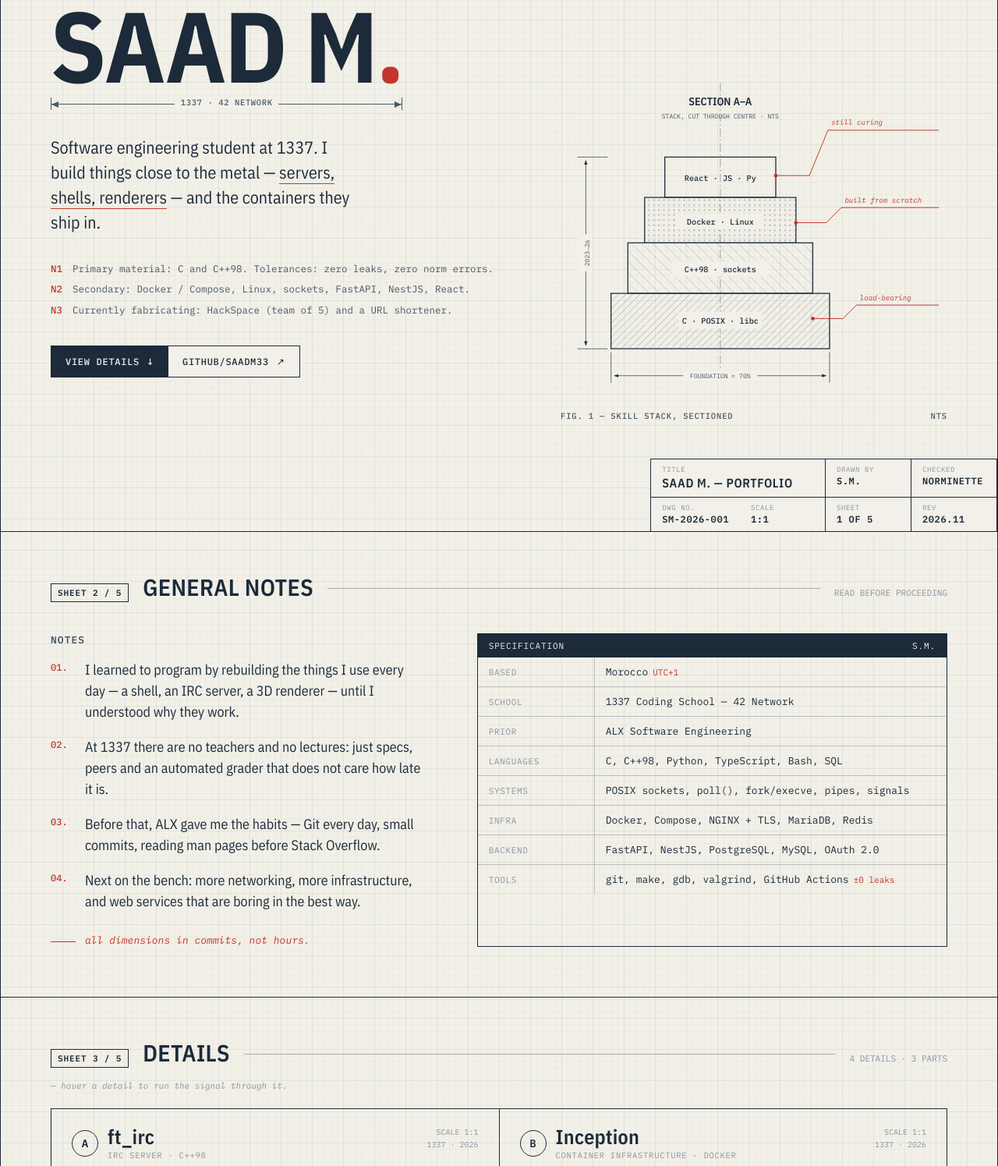
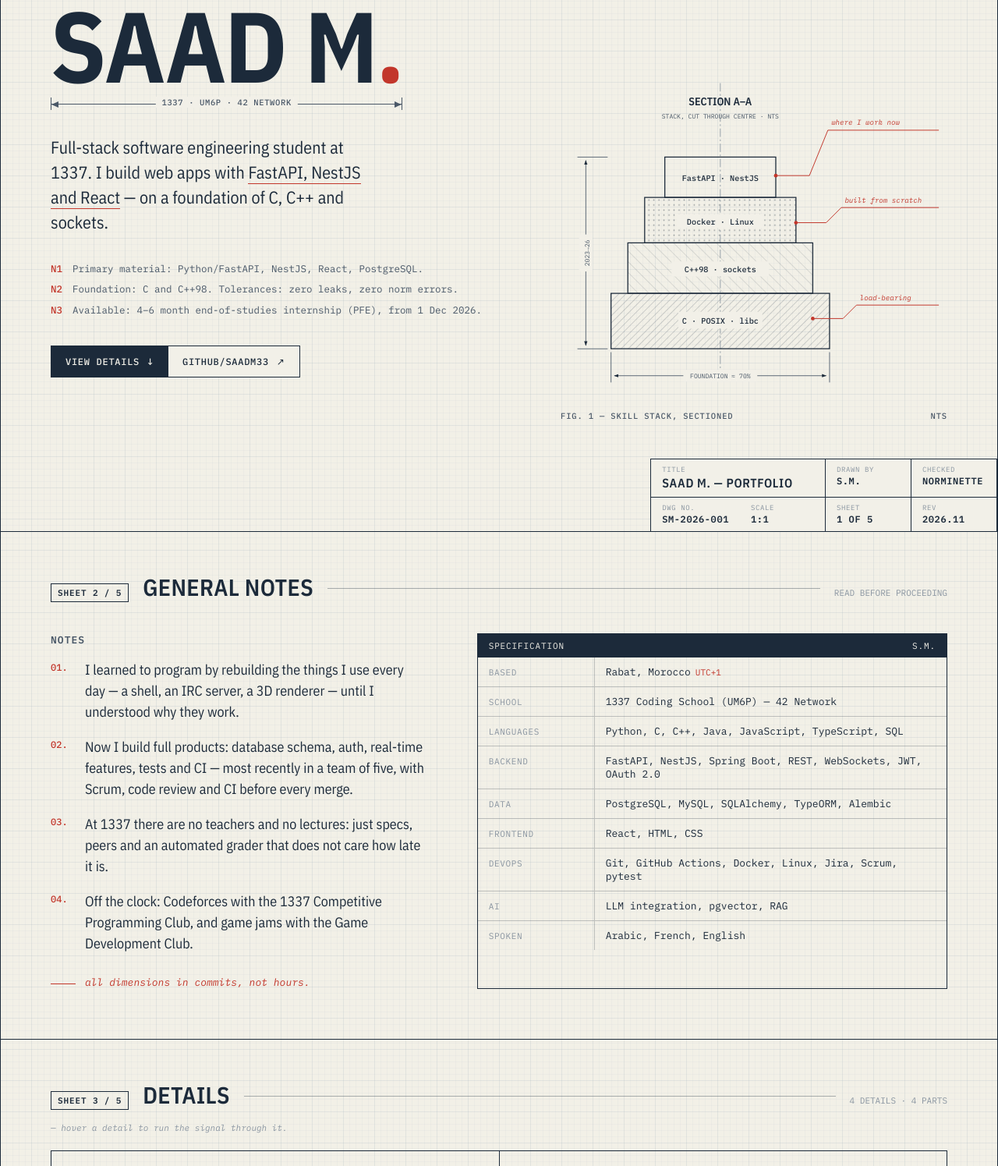
Before and after one commit to SaadM33/my-portfolio, an Astro site: page / in a window 1280 px wide. Shown: the part 175-1670 px from the top of the page at 78% size. Built offline with nearby package versions, Linux system fonts and the light colour scheme; Astro itself is replaced by a stand-in of ours.

Commit message:
Update content from CV: full-stack positioning, PFE availability, new projects
Name, location, LinkedIn, skills and spoken languages from the CV;
rift.tech (live), Cloud Infra Canvas and the AI Ö hackathon added;
HackSpace description expanded; 1337 dates corrected to 2024.

Co-Authored-By: Claude Opus 5.5 <noreply@anthropic.com>
Claude-Session: https://claude.ai/code/session_017GEvbfSd3bVqkgBo6gAhMY

```diff
--- a/src/components/diagrams/Stack.astro
+++ b/src/components/diagrams/Stack.astro
@@ -17,7 +17,7 @@
           <text x="190" y="245" text-anchor="middle" class="lbl">C++98 · sockets</text>
           <rect x="138" y="176" width="104" height="16" fill="#f2f0e8"/>
           <text x="190" y="188" text-anchor="middle" class="lbl">Docker · Linux</text>
-          <text x="190" y="136" text-anchor="middle" class="lbl">React · JS · Py</text>
+          <text x="190" y="136" text-anchor="middle" class="lbl">FastAPI · NestJS</text>
         </g>
         <!-- vertical dimension -->
         <g class="ann">
@@ -42,7 +42,7 @@
           <text x="356" y="278" class="note">load-bearing</text>
           <path class="lead" d="M256 130 L296 130 L318 76 L450 76"/>
           <circle class="lead-dot" cx="256" cy="130" r="2.2"/>
-          <text x="322" y="70" class="note">still curing</text>
+          <text x="322" y="70" class="note">where I work now</text>
           <path class="lead" d="M280 186 L316 186 L334 168 L450 168"/>
           <circle class="lead-dot" cx="280" cy="186" r="2.2"/>
           <text x="338" y="162" class="note">built from scratch</text>
--- a/src/data/site.ts
+++ b/src/data/site.ts
@@ -1,56 +1,57 @@
 /**
  * ─────────────────────────────────────────────────────────────
  *  ALL SITE CONTENT LIVES HERE. Edit this file to update the site.
- *  Facts come from your GitHub repos. Lines marked TODO are guesses
- *  or placeholders: check / replace them.
+ *  Sources: CV (Nov 2026) + GitHub repos. Lines marked TODO need a check.
  * ─────────────────────────────────────────────────────────────
  */
 
 export const site = {
   name: "Saad M", // big name in the hero (the red "." is added automatically)
-  fullName: "Saad Maaqili", // TODO: confirm spelling (commits also say "Saad El Maaqili") — used for SEO/title
+  fullName: "Saad El Maaqili",
   initials: "S.M.",
   url: "https://saadm.tech",
   drawingNo: "SM-2026-001",
   rev: "2026.11", // bump when you update the site
-  email: "hello@saadm.tech", // TODO: real public email (this one needs the domain first)
+  email: "smaaqili@gmail.com", // TODO: switch to hello@saadm.tech once the domain + mailbox exist
   github: "SaadM33",
-  linkedin: "", // TODO: e.g. "linkedin.com/in/your-handle" (empty = hidden)
-  location: "Morocco",
+  linkedin: "linkedin.com/in/saad-el-maaqili",
+  cv: "", // TODO: e.g. "/cv.pdf" — drop the PDF in public/ (consider removing the phone number first)
+  location: "Rabat, Morocco",
   timezone: "UTC+1",
   description:
-    "Saad Maaqili — software engineering student at 1337 (42 Network). Servers, shells, renderers, and the containers they ship in.",
+    "Saad El Maaqili — full-stack software engineering student at 1337 (UM6P). FastAPI, NestJS and React on a C/C++ foundation. Looking for a PFE internship from December 2026.",
 };
 
 export const hero = {
-  label: "1337 · 42 NETWORK", // text on the dimension line under the name
+  label: "1337 · UM6P · 42 NETWORK", // text on the dimension line under the name
   // Wrap words in *stars* to underline them in red.
-  lede: "Software engineering student at 1337. I build things close to the metal — *servers, shells, renderers* — and the containers they ship in.",
+  lede: "Full-stack software engineering student at 1337. I build web apps with *FastAPI, NestJS and React* — on a foundation of C, C++ and sockets.",
   notes: [
-    "Primary material: C and C++98. Tolerances: zero leaks, zero norm errors.",
-    "Secondary: Docker / Compose, Linux, sockets, FastAPI, NestJS, React.",
-    "Currently fabricating: HackSpace (team of 5) and a URL shortener.",
+    "Primary material: Python/FastAPI, NestJS, React, PostgreSQL.",
+    "Foundation: C and C++98. Tolerances: zero leaks, zero norm errors.",
+    "Available: 4–6 month end-of-studies internship (PFE), from 1 Dec 2026.",
   ],
 };
 
 export const about = {
   notes: [
-    // TODO: these are written in your voice — rewrite anything that isn't true for you.
+    // TODO: written in your voice — rewrite anything that doesn't sound like you.
     "I learned to program by rebuilding the things I use every day — a shell, an IRC server, a 3D renderer — until I understood why they work.",
+    "Now I build full products: database schema, auth, real-time features, tests and CI — most recently in a team of five, with Scrum, code review and CI before every merge.",
     "At 1337 there are no teachers and no lectures: just specs, peers and an automated grader that does not care how late it is.",
-    "Before that, ALX gave me the habits — Git every day, small commits, reading man pages before Stack Overflow.",
-    "Next on the bench: more networking, more infrastructure, and web services that are boring in the best way.",
+    "Off the clock: Codeforces with the 1337 Competitive Programming Club, and game jams with the Game Development Club.",
   ],
   handNote: "all dimensions in commits, not hours.",
   spec: [
-    { k: "Based", v: "Morocco", tol: "UTC+1" },
-    { k: "School", v: "1337 Coding School — 42 Network" },
-    { k: "Prior", v: "ALX Software Engineering" },
-    { k: "Languages", v: "C, C++98, Python, TypeScript, Bash, SQL" },
-    { k: "Systems", v: "POSIX sockets, poll(), fork/execve, pipes, signals" },
-    { k: "Infra", v: "Docker, Compose, NGINX + TLS, MariaDB, Redis" },
-    { k: "Backend", v: "FastAPI, NestJS, PostgreSQL, MySQL, OAuth 2.0" },
-    { k: "Tools", v: "git, make, gdb, valgrind, GitHub Actions", tol: "±0 leaks" },
+    { k: "Based", v: "Rabat, Morocco", tol: "UTC+1" },
+    { k: "School", v: "1337 Coding School (UM6P) — 42 Network" },
+    { k: "Languages", v: "Python, C, C++, Java, JavaScript, TypeScript, SQL" },
+    { k: "Backend", v: "FastAPI, NestJS, Spring Boot, REST, WebSockets, JWT, OAuth 2.0" },
+    { k: "Data", v: "PostgreSQL, MySQL, SQLAlchemy, TypeORM, Alembic" },
+    { k: "Frontend", v: "React, HTML, CSS" },
+    { k: "DevOps", v: "Git, GitHub Actions, Docker, Linux, Jira, Scrum, pytest" },
+    { k: "AI", v: "LLM integration, pgvector, RAG" },
+    { k: "Spoken", v: "Arabic, French, English" },
   ],
 };
 
@@ -63,6 +64,7 @@ export type Detail = {
   description: string;
   material: string;
   repo?: string; // "owner/name"
+  lab?: string; // path to the runnable demo, e.g. "/lab/irc"
 };
 
 /** The 4 projects drawn as diagrams. */
@@ -74,7 +76,7 @@ export const details: Detail[] = [
     scale: "SCALE 1:1<br>1337 · 2026",
     diagram: "irc",
     description:
-      "An IRC server that real clients connect to, built around a single non-blocking poll() loop with buffered partial reads. Implements 13 commands — including KICK, INVITE, TOPIC and MODE with +i +t +k +o +l. Team of three; I'm the top committer.",
+      "A multi-client IRC server over TCP that real clients connect to, built around a single non-blocking poll() loop with buffered partial reads. Implements 13 commands — including KICK, INVITE, TOPIC and MODE with +i +t +k +o +l. Team of three; I'm the top committer.",
     material: "MAT: C++98 · sockets · poll(2)",
     repo: "SaadM33/Internet-Relay-Chat",
   },
@@ -82,11 +84,11 @@ export const details: Detail[] = [
     id: "B",
     title: "Inception",
     sub: "Container infrastructure · Docker",
-    scale: "SCALE 1:1<br>1337 · 2026",
+    scale: "SCALE 1:1<br>1337 · 2025",
     diagram: "inception",
     description:
-      "Eight services, each built from a plain Debian image with my own Dockerfiles: NGINX terminating TLS 1.2/1.3 in front of WordPress on php-fpm (set up with WP-CLI) and MariaDB, plus Redis, Adminer, FTP, a static site and cAdvisor. Ships with user and developer guides.",
-    material: "MAT: Docker · Compose · NGINX · MariaDB",
+      "A multi-service Docker environment built from plain Debian images with my own Dockerfiles: NGINX terminating TLS 1.2/1.3 in front of WordPress on php-fpm and MariaDB, plus Redis, FTP, Adminer, a static site and a resource monitor — isolated networks, persistent volumes.",
+    material: "MAT: Docker · Compose · NGINX · MariaDB · Redis",
     repo: "SaadM33/inception",
   },
   {
@@ -103,7 +105,7 @@ export const details: Detail[] = [
   {
     id: "D",
     title: "minishell",
-    sub: "Bash-like shell · C",
+    sub: "Unix shell · C",
     scale: "FLOW · NTS<br>1337 · 2025",
     diagram: "minishell",
     description:
@@ -113,25 +115,37 @@ export const details: Detail[] = [
   },
 ];
 
-/** "Parts list" — other work, shown as a table. */
+/** "Parts list" — other work, shown as a table. Name links to `live`, else to `repo`. */
 export const parts = [
   {
     name: "HackSpace",
     isNew: true,
     description:
-      "Hackathon platform (NestJS + React + PostgreSQL), team of 5. I set up the initial monorepo and built Google and 42 Intra OAuth plus team creation & membership end to end, with Jest specs.",
+      "Hackathon platform, team of 5 (Scrum, PRs, CI). I built JWT + Google/42 OAuth with per-hackathon roles enforced by NestJS guards, Socket.IO chat rooms, and the AI Mentor: an isolated FastAPI service with a pgvector RAG pipeline.",
     year: "2026",
     status: "team build",
     repo: "Dexter88xD/HackSpace",
+    live: "",
   },
   {
-    name: "url-shortener",
+    name: "rift.tech",
     isNew: true,
     description:
-      "Short links with custom aliases, expiry, privacy-friendly click analytics and QR codes. FastAPI / MySQL / JWT core written by hand; the React dashboard built with Claude.",
+      "Full-stack URL shortener: FastAPI REST backend in layers (Pydantic v2, Alembic), React dashboards, click analytics, bcrypt + JWT in httpOnly cookies + Google OAuth, pytest suite and GitHub Actions CI. Deployed on Vercel.",
     year: "2026",
-    status: "in progress",
-    repo: "", // private for now — TODO: add "SaadM33/url-shortener" once public (purge backend/.env first!)
+    status: "live",
+    repo: "", // private — TODO: add "SaadM33/url-shortener" once public (purge backend/.env from history first!)
+    live: "https://rift.tech",
+  },
+  {
+    name: "Cloud Infra Canvas",
+    isNew: true,
+    description:
+      "Multiplayer whiteboard for designing cloud architecture: a Spring Boot monolith syncing canvas state over WebSockets. I built the React frontend and session auth, and worked on turning infra graphs into structured JSON with AI.",
+    year: "2026",
+    status: "team build",
+    repo: "", // TODO: repo link if public
+    live: "",
   },
   {
     name: "AirBnB clone",
@@ -140,6 +154,7 @@ export const parts = [
     year: "2024",
     status: "shipped",
     repo: "SaadM33/AirBnB_clone",
+    live: "",
   },
 ];
 
@@ -147,36 +162,36 @@ export const parts = [
 export const revisions = [
   {
     rev: "E",
-    date: "2026 — now",
-    title: "HackSpace, url-shortener.",
-    text: "First projects outside the curriculum — and the first with a team of five and real code review.",
+    date: "2026",
+    title: "HackSpace, rift.tech, Cloud Infra Canvas.",
+    text: "Full products built in teams: auth, real-time features, RAG, and CI before every merge.",
     by: "self",
     current: true,
   },
   {
     rev: "D",
-    date: "2025 — present",
-    title: "1337 Coding School, 42 Network.",
-    text: "Common core: minishell, cub3D, ft_irc, Inception. Peer-evaluated, project-based, no lectures.",
-    by: "1337 · 42",
+    date: "Jan 2026",
+    title: "AI Ö Collective Intelligence Hackathon — 2nd of 12 teams.",
+    text: "Framed problems in workplace workflows and agriculture, and prototyped solutions with AI coding agents against the clock.",
+    by: "AI Ö",
   },
   {
     rev: "C",
+    date: "2024 — present",
+    title: "1337 Coding School (UM6P), 42 Network.",
+    text: "Software engineering. Project-based and peer-evaluated: a Unix shell, a multi-client IRC server, a raycaster, Docker infrastructure.",
+    by: "1337 · UM6P",
+  },
+  {
+    rev: "B",
     date: "2023 — 2024",
     title: "ALX Software Engineering.",
     text: "Low-level C, Python, SQL, Flask, the AirBnB clone, and a lot of sandbox servers.",
     by: "ALX Africa",
   },
-  {
-    rev: "B",
-    date: "2023", // TODO: adjust or delete
-    title: "Initial issue.",
-    text: "First C program that compiled without warnings. Took a while.",
-    by: "—",
-  },
 ];
 
 export const contact = {
   heading: ["Have a spec?", "Send it over."],
-  text: "Open to internships, systems or infrastructure work, and interesting problems. I reply within a day or two.", // TODO
+  text: "Looking for a 4–6 month end-of-studies internship (PFE) in software engineering or full-stack development, starting 1 December 2026.",
 };
--- a/src/pages/index.astro
+++ b/src/pages/index.astro
@@ -14,6 +14,7 @@ const links = [
   { k: "Email", v: site.email, href: `mailto:${site.email}`, arrow: "→" },
   { k: "GitHub", v: `github.com/${site.github}`, href: gh(site.github), arrow: "↗" },
   ...(site.linkedin ? [{ k: "LinkedIn", v: site.linkedin, href: `https://${site.linkedin}`, arrow: "↗" }] : []),
+  ...(site.cv ? [{ k: "CV", v: "Download PDF", href: site.cv, arrow: "↓" }] : []),
 ];
 ---
 
@@ -120,7 +121,7 @@ const links = [
                 <tr>
                   <td>{String(details.length + i + 1).padStart(2, "0")}</td>
                   <td class="nm">
-                    {p.repo ? <a href={gh(p.repo)}>{p.name}</a> : p.name}
+                    {p.live ? <a href={p.live}>{p.name}</a> : p.repo ? <a href={gh(p.repo)}>{p.name}</a> : p.name}
                     {p.isNew && <span class="new">NEW</span>}
                   </td>
                   <td>{p.description}</td>
```
